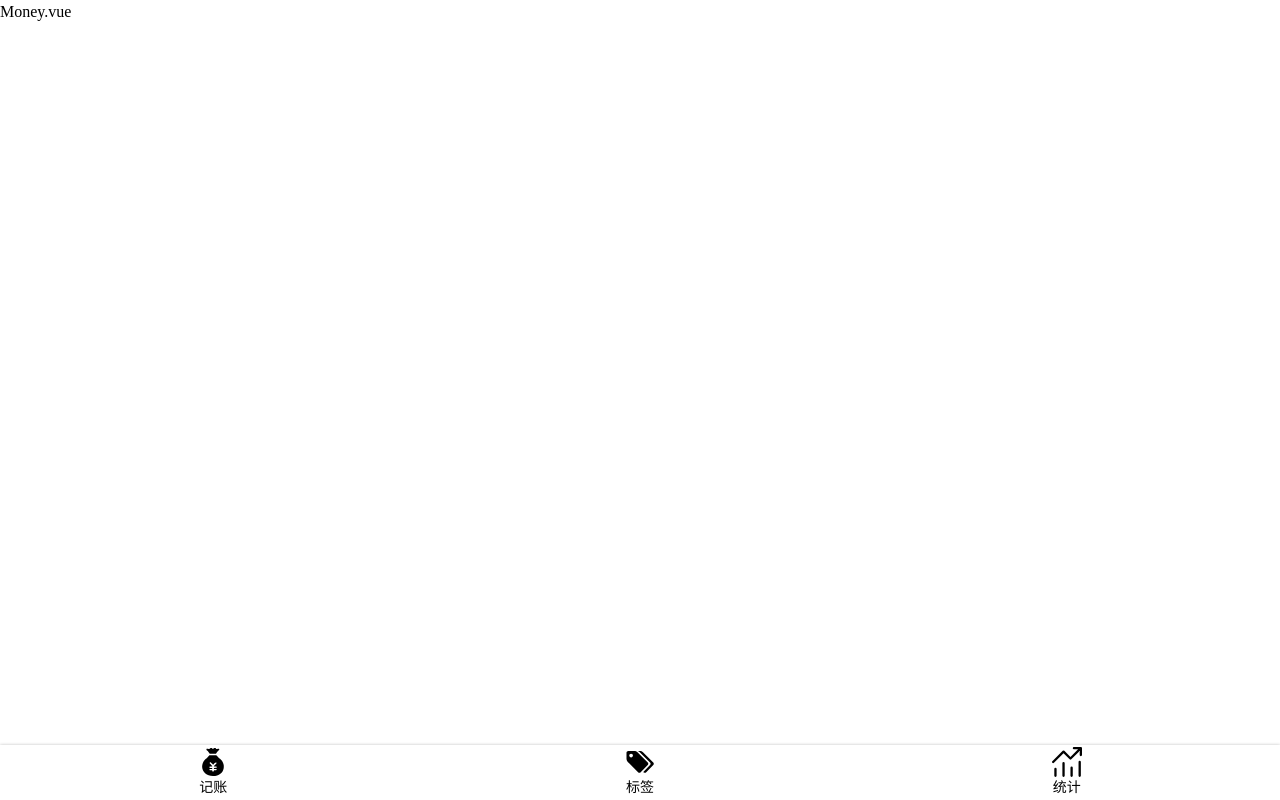
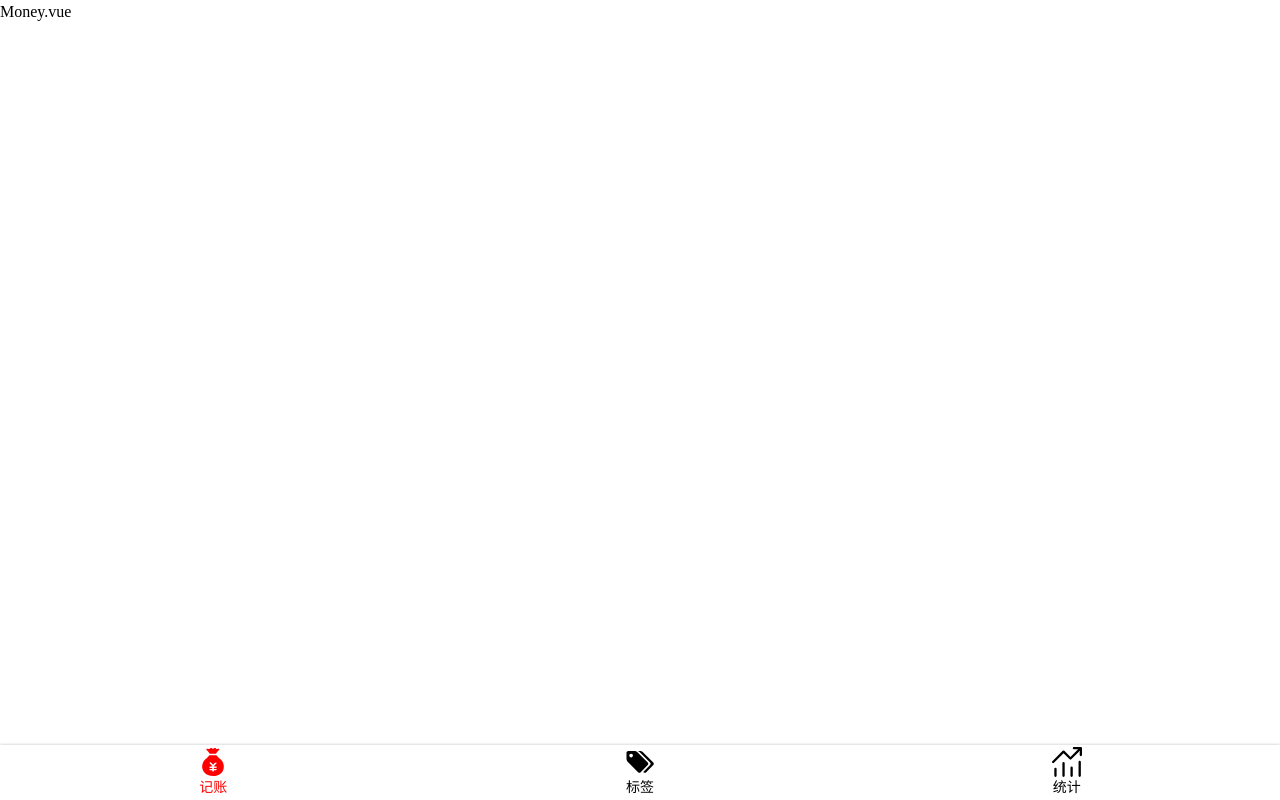
Before and after one commit to qianyuzzf/make-money-1, a Vue app: page /#/money in a window 1280 px wide. Built offline with nearby package versions, Linux system fonts and the light colour scheme.

Commit message:
给 Nav.vue 的 router-link 加 selected 属性

```diff
--- a/public/index.html
+++ b/public/index.html
@@ -3,15 +3,12 @@
 <head>
   <meta charset="utf-8">
   <meta http-equiv="X-UA-Compatible" content="IE=edge">
-    <meta name="viewport" content="width=device-width,initial-scale=1.0">
+  <meta name="viewport"
+        content="width=device-width,initial-scale=1,minimum-scale=1,maximum-scale=1,user-scalable=no,viewport-fit=cover">
   <link rel="icon" href="<%= BASE_URL %>favicon.ico">
   <title><%= htmlWebpackPlugin.options.title %></title>
 </head>
 <body>
-    <noscript>
-      <strong>We're sorry but <%= htmlWebpackPlugin.options.title %> doesn't work properly without JavaScript enabled. Please enable it to continue.</strong>
-    </noscript>
 <div id="app"></div>
-    <!-- built files will be auto injected -->
 </body>
 </html>
--- a/src/components/Nav.vue
+++ b/src/components/Nav.vue
@@ -1,14 +1,14 @@
 <template>
   <nav>
-    <router-link to="/money">
+    <router-link to="/money" active-class="selected">
       <Icon name="money"/>
       记账
     </router-link>
-    <router-link to="/labels">
+    <router-link to="/labels" active-class="selected">
       <Icon name="label"/>
       标签
     </router-link>
-    <router-link to="/statistics">
+    <router-link to="/statistics" active-class="selected">
       <Icon name="statistics"/>
       统计
     </router-link>
@@ -27,6 +27,7 @@
   display: flex;
   flex-direction: row;
   box-shadow: 0 0 3px rgba(0, 0, 0, 0.25);
+  font-size: 14px;
 
   > a {
     padding: 2px 0;
@@ -35,7 +36,10 @@
     flex-direction: column;
     justify-content: center;
     align-items: center;
-    font-size: 14px;
+
+    &.selected {
+      color: red;
+    }
 
     > .icon {
       width: 30px;
```
Lines whose indentation alone changed are shown as unchanged.
